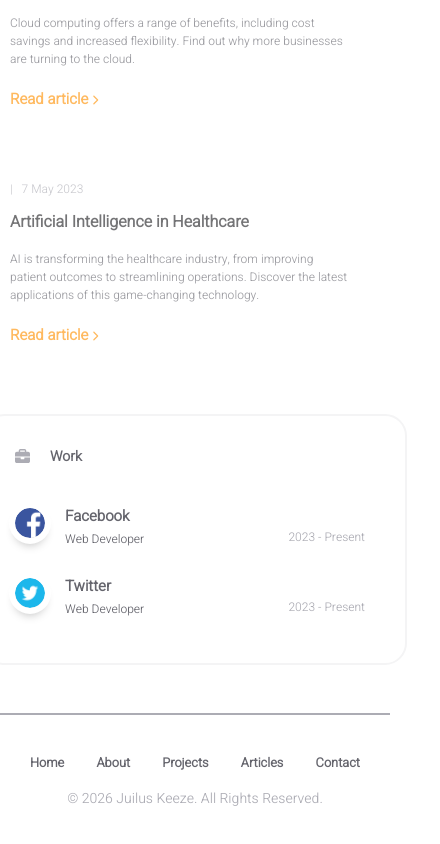
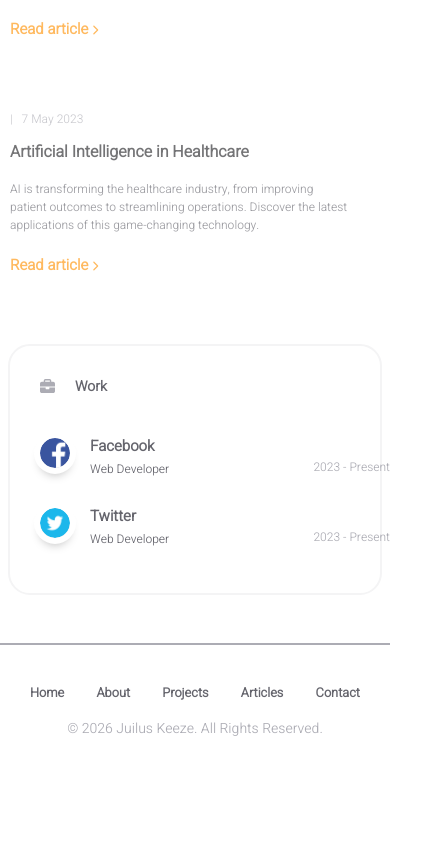
Before and after one commit to sukhraj123/JKeeze, a React (Create React App) app: page / in a window 390 px wide. Shown: the part 2266-3110 px from the top of the page, 440 px wide, since content can reach past the window. After the commit the page ends 3044 px from the top, so only its background shows below. Built offline with nearby package versions, Linux system fonts and the light colour scheme.

Commit message:
Update homepage.css

```diff
--- a/src/pages/styles/homepage.css
+++ b/src/pages/styles/homepage.css
@@ -40,7 +40,12 @@
 	width: 370px;
 	height: 370px;
 }
-
+@media (max-width: 480px) {
+	.homepage-image-container {
+	width: 300px;
+	height: 300px;
+}
+}
 .homepage-image-wrapper {
 	overflow: hidden;
 	border-radius: 10%;
@@ -144,7 +149,6 @@
 
 	.homepage-works {
 		flex-basis: auto;
-		margin-left: -25px;
-		margin-right: -25px;
+
 	}
 }
```
